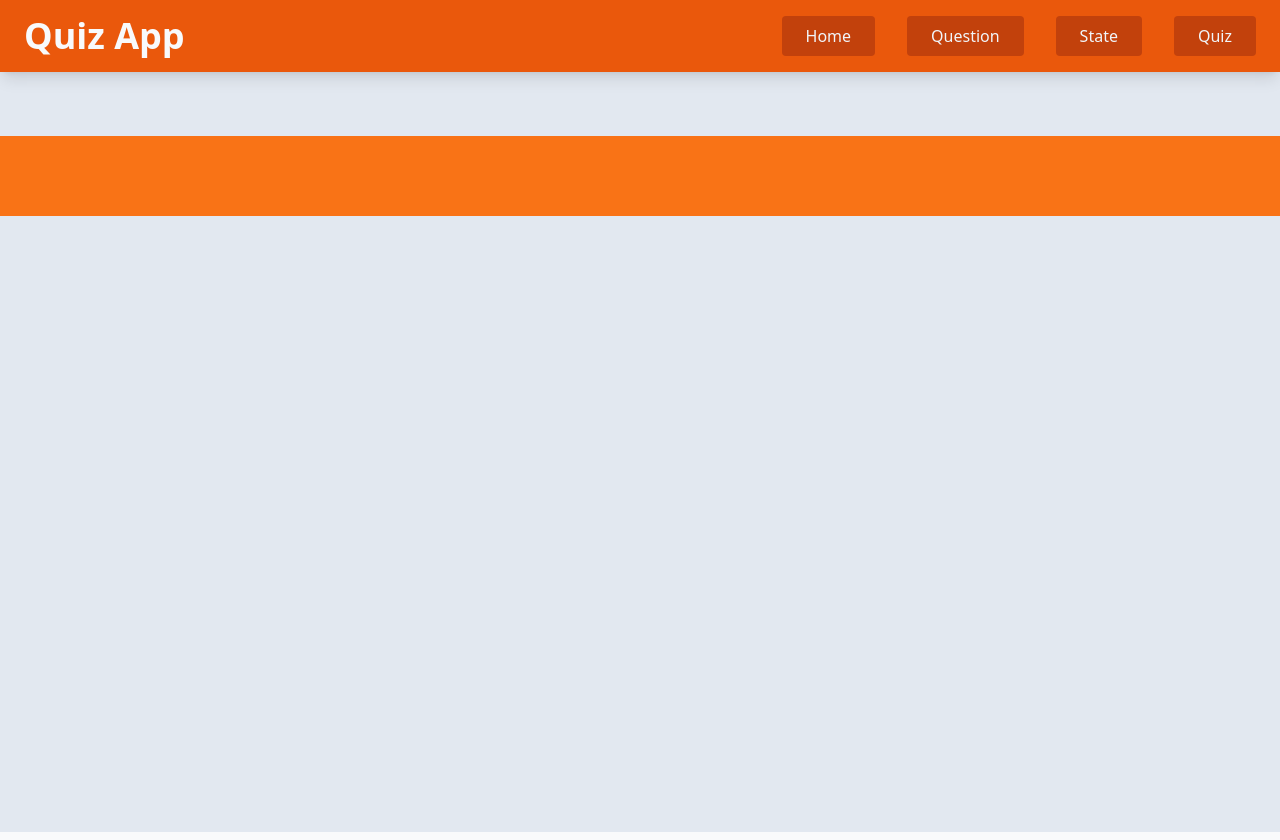
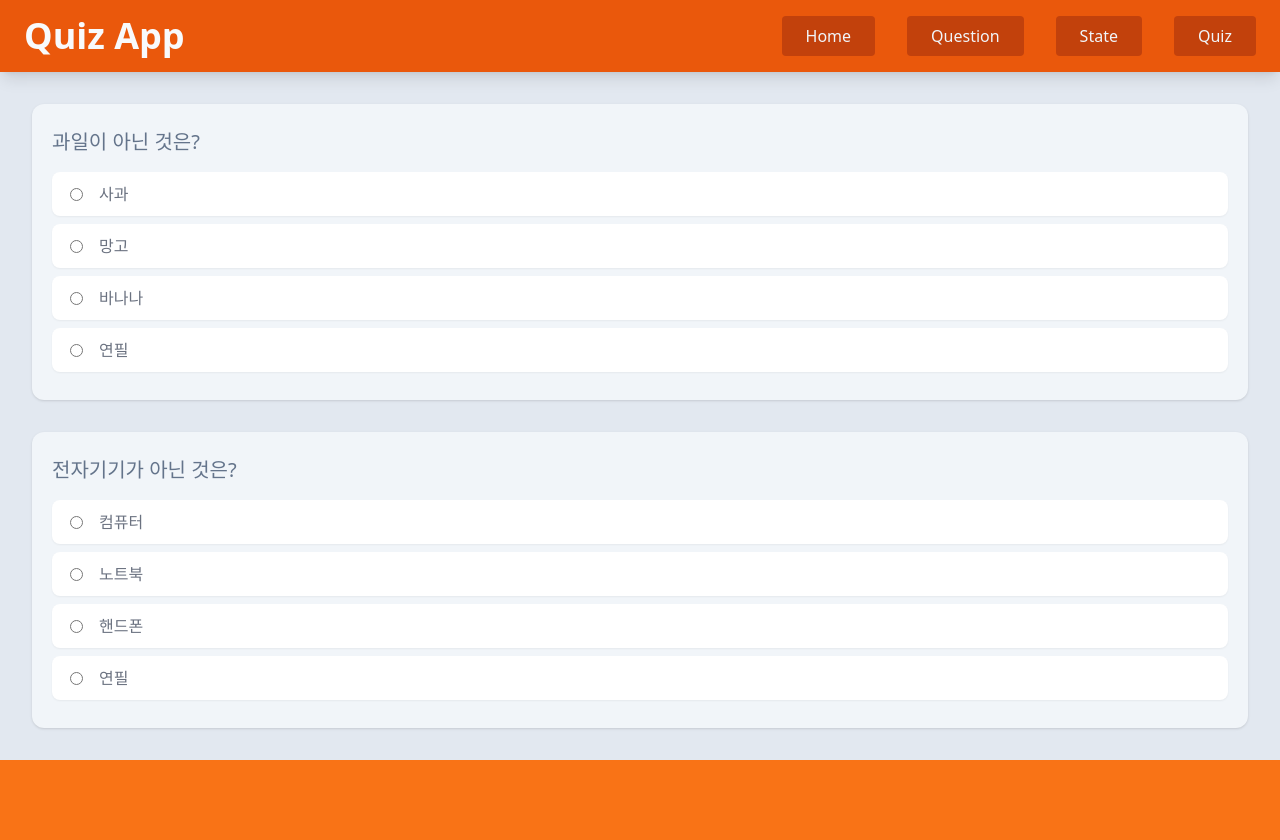
Before and after one commit to Librariann/nextjs-study, a Next.js app in the folder nextjs-13-quiz-app/: page /question in a window 1280 px wide. Built offline with nearby package versions, Linux system fonts and the light colour scheme.

Commit message:
[commit] add select quiz answered Components for next13-quiz-app

```diff
--- a/nextjs-13-quiz-app/app/question/page.tsx
+++ b/nextjs-13-quiz-app/app/question/page.tsx
@@ -6,14 +6,14 @@
   const questions = getQuestions();
   return (
     <div className={"flex flex-col space-y-4 md:space-y-8 p-4 lg:p-8"}>
-      {questions.map((question) => {
+      {questions.map((question) => (
         <Question
           withId={false}
           checkEnabled={true}
           key={question.id}
           question={question}
-        />;
-      })}
+        />
+      ))}
     </div>
   );
 };
--- a/nextjs-13-quiz-app/components/Question.tsx
+++ b/nextjs-13-quiz-app/components/Question.tsx
@@ -1,7 +1,70 @@
-import React from "react";
+"use client";
 
-const Question = () => {
-  return <div>Question</div>;
+import { IQuestion } from "@/utils/types";
+import { CheckCircleIcon, XCircleIcon } from "@heroicons/react/24/outline";
+import React, { useState } from "react";
+
+interface Props {
+  question: IQuestion;
+  withId: boolean;
+  checkEnabled: boolean;
+  getAnswer?: (answer: boolean) => void;
+}
+
+const Question = ({ question, withId, checkEnabled, getAnswer }: Props) => {
+  const [answer, setAnswer] = useState(0);
+  const [isAnswered, setIsAnswered] = useState(false);
+  const [isTrue, setIsTrue] = useState(false);
+
+  return (
+    <div
+      className={`bg-slate-100 rounded-xl shadow p-4 border-4 border-t-8 ${
+        isAnswered
+          ? isTrue
+            ? "border-green-600"
+            : "border-red-600"
+          : "border-transparent"
+      }`}
+    >
+      <div className="text-slate-500 text-xl mb-4">
+        {(withId ? question.id + ") " : "") + question.text}
+      </div>
+
+      {question.options.map((option) => (
+        <label
+          key={option.id}
+          onClick={() => {
+            setAnswer(option.id);
+            setIsAnswered(false);
+            if (getAnswer) {
+              getAnswer(question.answer === answer);
+            }
+          }}
+          htmlFor={`option_${question.id}_${option.id}`}
+          className={`flex justify-start items-center space-x-4 text-gray-500 bg-white shadow-sm rounded-lg my-2 px-4 py-2 border-2 duration-200 border-transparent hover:border-blue-600 cursor-pointer`}
+        >
+          {isAnswered &&
+            (isTrue ? (
+              option.id === question.answer ? (
+                <CheckCircleIcon className="w-6 h-6 stroke-green-600" />
+              ) : (
+                <></>
+              )
+            ) : option.id === question.answer ? (
+              <CheckCircleIcon className="w-6 h-6 stroke-green-600" />
+            ) : (
+              <XCircleIcon className="w-6 h-6 stroke-red-600" />
+            ))}
+          <input
+            id={`option_${question.id}_${option.id}`}
+            type="radio"
+            name={`question_${question.id}`}
+          />
+          <span className="w-full">{option.text}</span>
+        </label>
+      ))}
+    </div>
+  );
 };
 
 export default Question;
```
